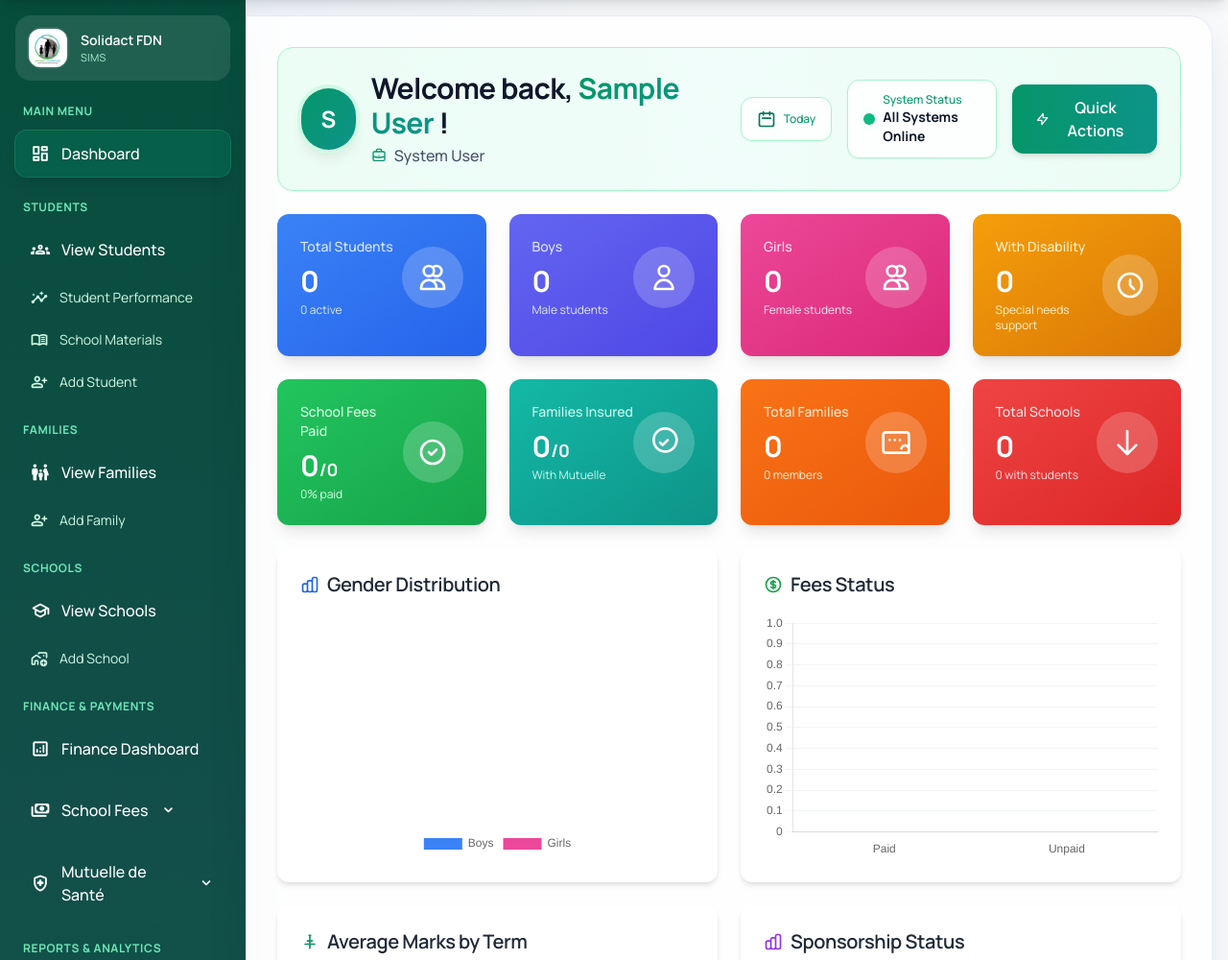
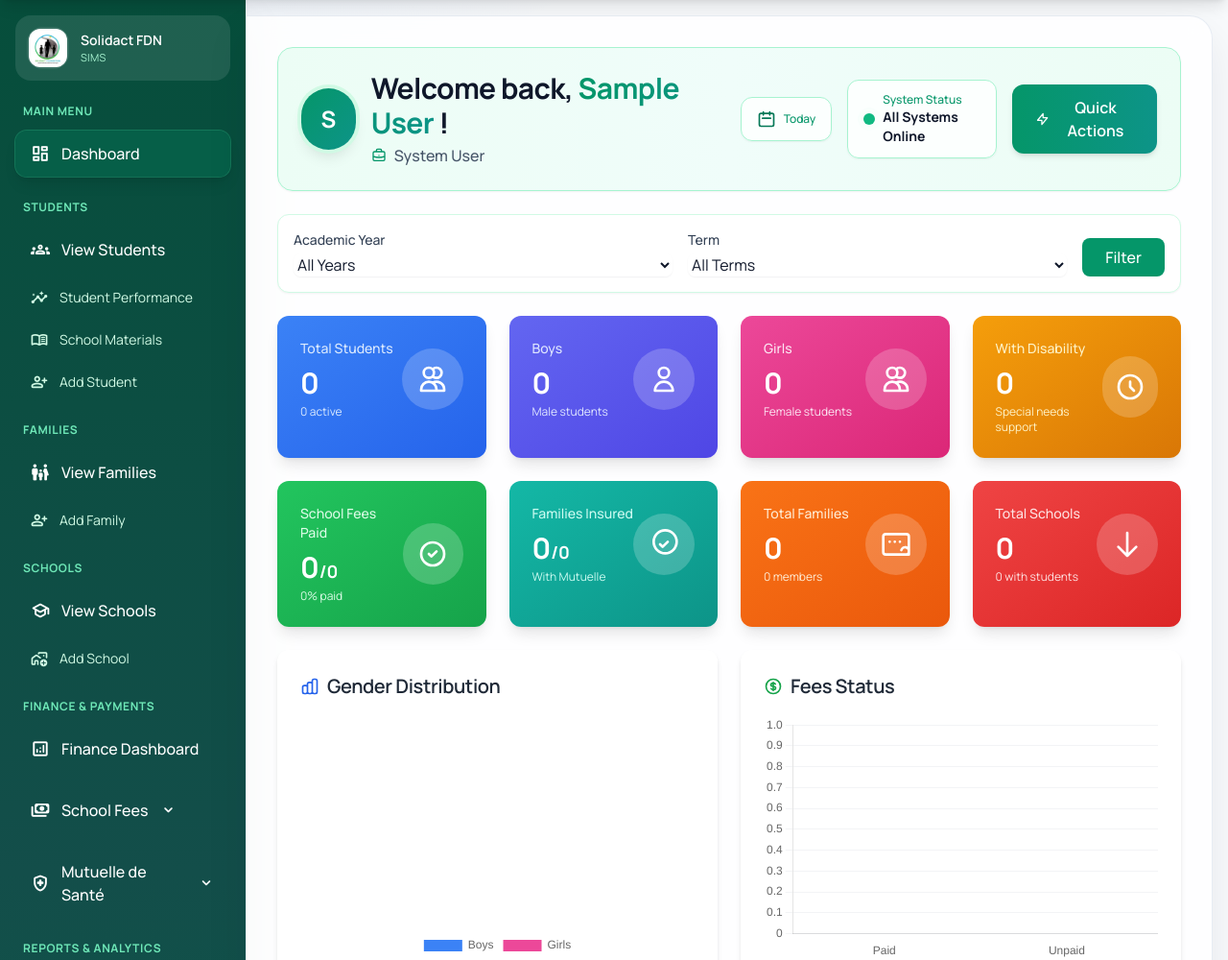
Before and after one commit to niyirerayannick/ssms, a Django app: page /dashboard/ in a window 1280 px wide. Shown: the part 81-1081 px from the top of the page at 96% size. Run offline with Django 5.2, Linux system fonts and the light colour scheme; the visitor is signed in with stand-in values (Sample User, id 1); data that the repository does not hold is empty; parts of the project's set-up code (start-up, migrations or seed data) failed here and were passed over; some libraries are stand-ins or nearby versions.

```diff
--- a/dashboard/views.py
+++ b/dashboard/views.py
@@ -4,7 +4,7 @@ from students.models import Student, StudentMark
 from finance.models import SchoolFee
 from insurance.models import FamilyInsurance
 from families.models import Family, FamilyStudent
-from core.models import School
+from core.models import School, AcademicYear
 from django.db.models import Count, Q, Sum, Avg
 from django.utils import timezone
 from datetime import timedelta
@@ -13,6 +13,12 @@ from datetime import timedelta
 @login_required
 def index(request):
     """Dashboard home with comprehensive system statistics."""
+
+    # ===== FILTERING PARAMETERS =====
+    selected_year_id = request.GET.get('academic_year')
+    selected_term = request.GET.get('term')
+
+    academic_years = AcademicYear.objects.all().order_by('-name')
 
     # ===== STUDENT STATISTICS =====
     total_students = Student.objects.count()
@@ -39,16 +45,33 @@ def index(request):
     total_schools = School.objects.count()
 
     # ===== FEES STATISTICS =====
-    total_fees = SchoolFee.objects.count()
-    paid_fees = SchoolFee.objects.filter(payment_status='paid').count()
-    unpaid_fees = SchoolFee.objects.filter(payment_status__in=['pending', 'overdue']).count()
+    fees_queryset = SchoolFee.objects.all()
+
+    if selected_year_id:
+        fees_queryset = fees_queryset.filter(academic_year_id=selected_year_id)
+
+    if selected_term:
+        # Map "Term 1" -> "1", etc.
+        term_map = {'Term 1': '1', 'Term 2': '2', 'Term 3': '3'}
+        mapped_term = term_map.get(selected_term)
+        if mapped_term:
+            fees_queryset = fees_queryset.filter(term=mapped_term)
+
+    total_fees = fees_queryset.count()
+    paid_fees = fees_queryset.filter(payment_status='paid').count()
+    unpaid_fees = fees_queryset.filter(payment_status__in=['pending', 'overdue']).count()
 
     # ===== INSURANCE STATISTICS =====
+    insurance_queryset = FamilyInsurance.objects.all()
+
+    if selected_year_id:
+        insurance_queryset = insurance_queryset.filter(insurance_year_id=selected_year_id)
+
     # Students covered = students whose family has insurance status = 'covered'
-    families_covered = FamilyInsurance.objects.filter(coverage_status='covered').values_list('family_id', flat=True)
+    families_covered = insurance_queryset.filter(coverage_status='covered').values_list('family_id', flat=True)
     students_covered = FamilyStudent.objects.filter(family_id__in=families_covered).count()
 
-    families_not_covered = FamilyInsurance.objects.exclude(coverage_status='covered').values_list('family_id', flat=True)
+    families_not_covered = insurance_queryset.exclude(coverage_status='covered').values_list('family_id', flat=True)
     students_not_covered = FamilyStudent.objects.filter(family_id__in=families_not_covered).count()
 
     # If student has no family insurance record, count as not covered
@@ -56,10 +79,15 @@ def index(request):
     students_not_covered += students_without_family
 
     # Family insurance statistics
-    families_with_insurance = FamilyInsurance.objects.filter(coverage_status='covered').count()
-    families_without_insurance = Family.objects.exclude(
-        insurance_records__coverage_status='covered'
-    ).distinct().count()
+    families_with_insurance = insurance_queryset.filter(coverage_status='covered').count()
+
+    if selected_year_id:
+        # If a specific year is selected, families without insurance are Total - Covered
+        families_without_insurance = total_families - families_with_insurance
+    else:
+        families_without_insurance = Family.objects.exclude(
+            insurance_records__coverage_status='covered'
+        ).distinct().count()
 
     # ===== RECENT DATA =====
     # Recent students (last 7 days)
@@ -72,8 +100,16 @@ def index(request):
     schools_with_students = School.objects.filter(students__isnull=False).distinct().count()
 
     # ===== PERFORMANCE STATISTICS =====
+    marks_queryset = StudentMark.objects.all()
+
+    if selected_year_id:
+        marks_queryset = marks_queryset.filter(academic_year_id=selected_year_id)
+
+    if selected_term:
+        marks_queryset = marks_queryset.filter(term=selected_term)
+
     marks_by_term = (
-        StudentMark.objects.values('term')
+        marks_queryset.values('term')
         .annotate(avg_marks=Avg('marks'))
         .order_by('term')
     )
@@ -86,6 +122,11 @@ def index(request):
     total_school_fees_per_student = School.objects.aggregate(Count('fee_amount'))
 
     context = {
+        # Filters
+        'academic_years': academic_years,
+        'selected_year_id': int(selected_year_id) if selected_year_id else None,
+        'selected_term': selected_term,
+
         # Student Stats
         'total_students': total_students,
         'boys': boys,
--- a/templates/dashboard/index.html
+++ b/templates/dashboard/index.html
@@ -112,6 +112,40 @@
                 </div>
             </div>
         </div>
+    </div>
+
+    <!-- Filters -->
+    <div class="bg-white p-4 rounded-xl shadow-sm border border-emerald-100 mb-6">
+        <form method="get" class="flex flex-col sm:flex-row gap-4 items-end">
+            <div class="flex-1 w-full sm:w-auto">
+                <label for="academic_year" class="block text-sm font-medium text-slate-700 mb-1">Academic Year</label>
+                <select name="academic_year" id="academic_year" class="w-full rounded-lg border-slate-300 focus:border-emerald-500 focus:ring-emerald-500">
+                    <option value="">All Years</option>
+                    {% for year in academic_years %}
+                    <option value="{{ year.id }}" {% if selected_year_id == year.id %}selected{% endif %}>{{ year.name }}</option>
+                    {% endfor %}
+                </select>
+            </div>
+            <div class="flex-1 w-full sm:w-auto">
+                <label for="term" class="block text-sm font-medium text-slate-700 mb-1">Term</label>
+                <select name="term" id="term" class="w-full rounded-lg border-slate-300 focus:border-emerald-500 focus:ring-emerald-500">
+                    <option value="">All Terms</option>
+                    <option value="Term 1" {% if selected_term == 'Term 1' %}selected{% endif %}>Term 1</option>
+                    <option value="Term 2" {% if selected_term == 'Term 2' %}selected{% endif %}>Term 2</option>
+                    <option value="Term 3" {% if selected_term == 'Term 3' %}selected{% endif %}>Term 3</option>
+                </select>
+            </div>
+            <div class="flex gap-2">
+                <button type="submit" class="bg-emerald-600 hover:bg-emerald-700 text-white px-6 py-2 rounded-lg font-medium transition-colors">
+                    Filter
+                </button>
+                {% if selected_year_id or selected_term %}
+                <a href="{{ request.path }}" class="bg-slate-200 hover:bg-slate-300 text-slate-700 px-6 py-2 rounded-lg font-medium transition-colors flex items-center justify-center">
+                    Reset
+                </a>
+                {% endif %}
+            </div>
+        </form>
     </div>
 
     <!-- Key Statistics Cards -->
```
Also changed, not shown: students/views.py (+53 -9 lines), students/migrations/0012_alter_studentmaterial_options_and_more.py.
